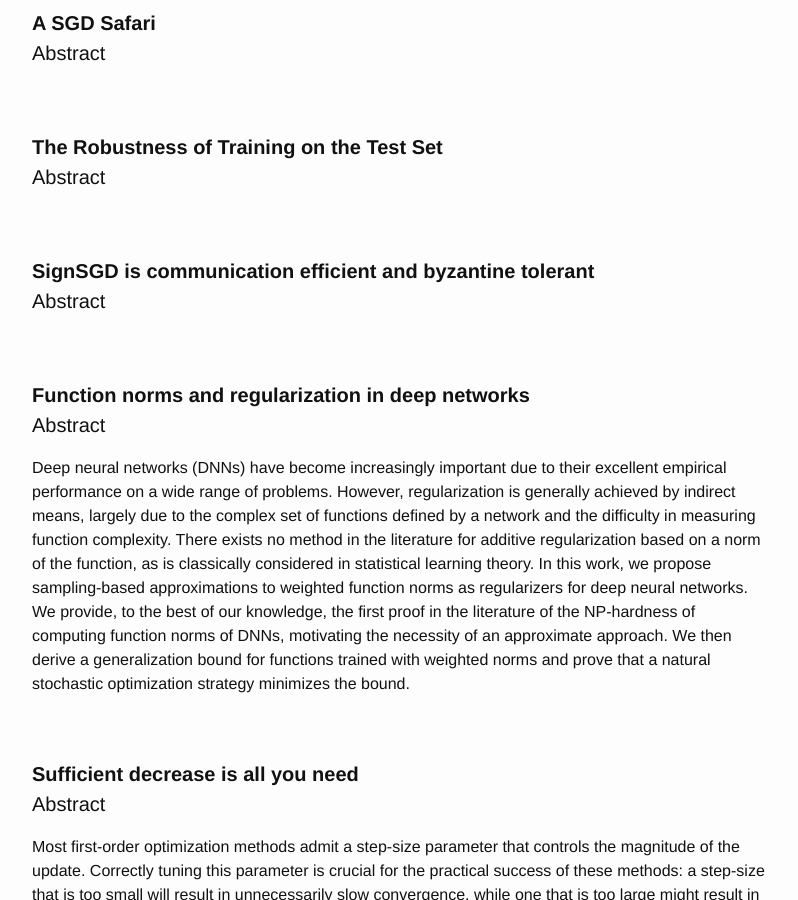
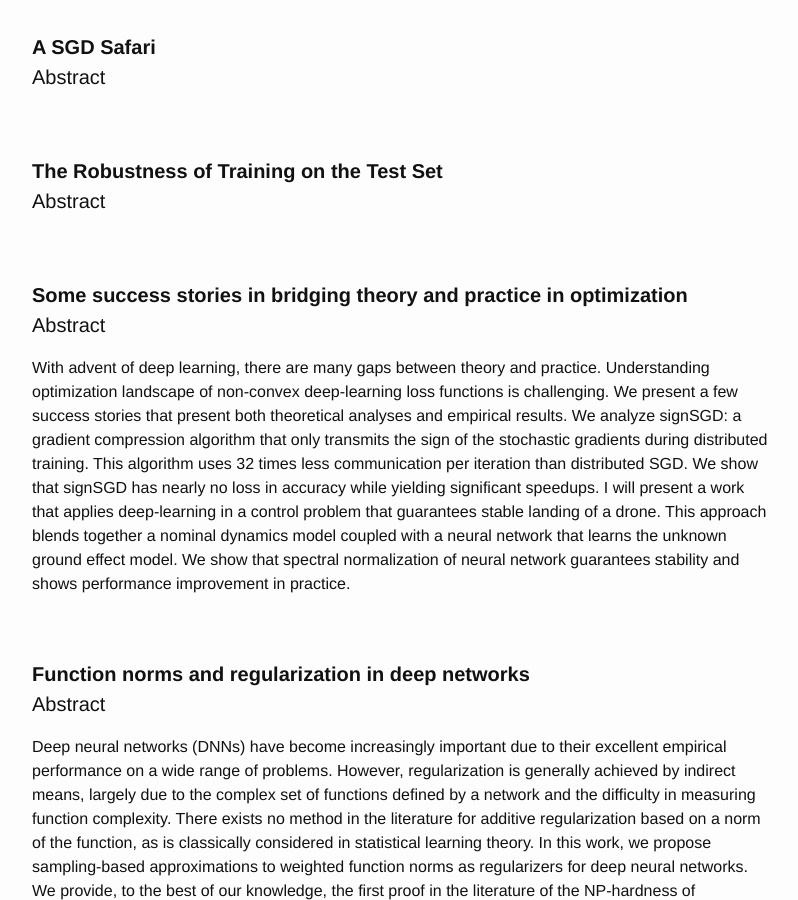
Before and after one commit to dalimeeting/dalimeeting.github.io, a Jekyll site: the page built from _posts/2019-01-03-workshop-optimization.md, in a window 1280 px wide and 900 px high, scrolled down 1494 px. Shown: the whole window, without its empty margins (238-1036 px from the left). Built offline with Jekyll 4.4.1, drawn with Linux system fonts in a browser that asks for light colours; some of the changed text lies outside the part shown.

Commit message:
Update 2019-01-03-workshop-optimization.md
Update Anima's talk.

```diff
--- a/_posts/2019-01-03-workshop-optimization.md
+++ b/_posts/2019-01-03-workshop-optimization.md
@@ -32,7 +32,7 @@ talks:
   start: "10:00"
   end: "10:30"
   abstract: ""
-- title: "SignSGD is communication efficient and byzantine tolerant"
+- title: "Some success stories in bridging theory and practice in optimization"
   author:
   - given: Anima
     family: Anankumar
@@ -40,7 +40,7 @@ talks:
     institute: Caltech
   start: "10:30"
   end: "11:00"
-  abstract: ""
+  abstract: "With advent of deep learning, there are many gaps between theory and practice. Understanding optimization landscape of non-convex deep-learning loss functions is challenging. We present a few success stories that present both theoretical analyses and empirical results. We analyze signSGD: a gradient compression algorithm that only transmits the sign of the stochastic gradients during distributed training. This algorithm uses 32 times less communication per iteration than distributed SGD. We show that signSGD has nearly no loss in accuracy while yielding significant speedups. I will present a work that applies deep-learning in a control problem that guarantees stable landing of a drone. This approach blends together a nominal dynamics model coupled with a neural network that learns the unknown ground effect model. We show that spectral normalization of neural network guarantees stability and shows performance improvement in practice. "
 - title: Coffee
   start: "11:00"
   end: "11:30"
```
